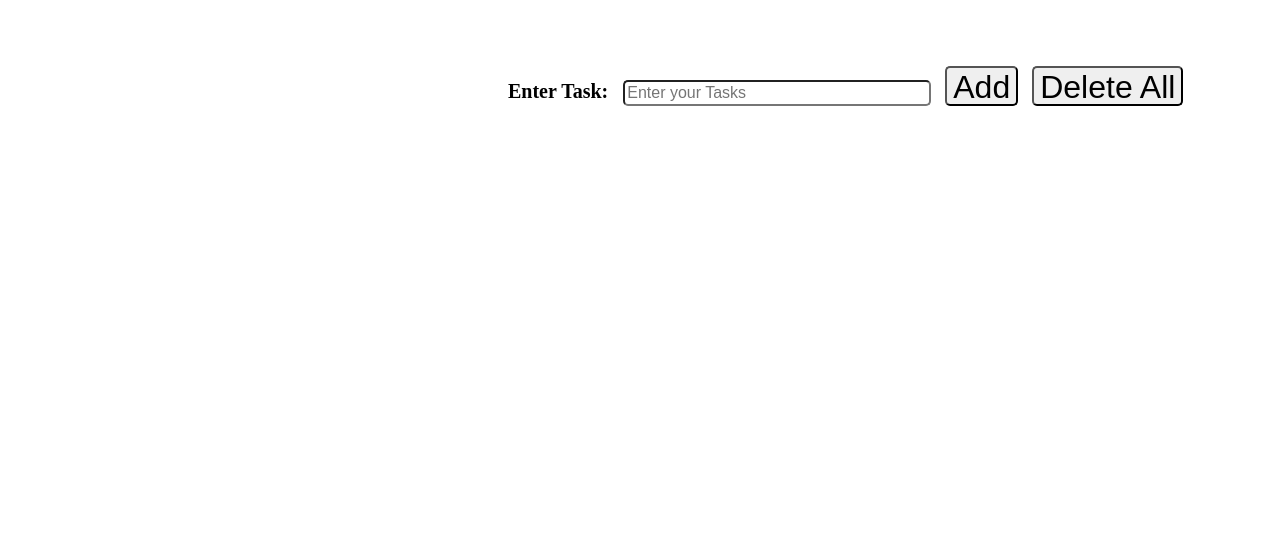
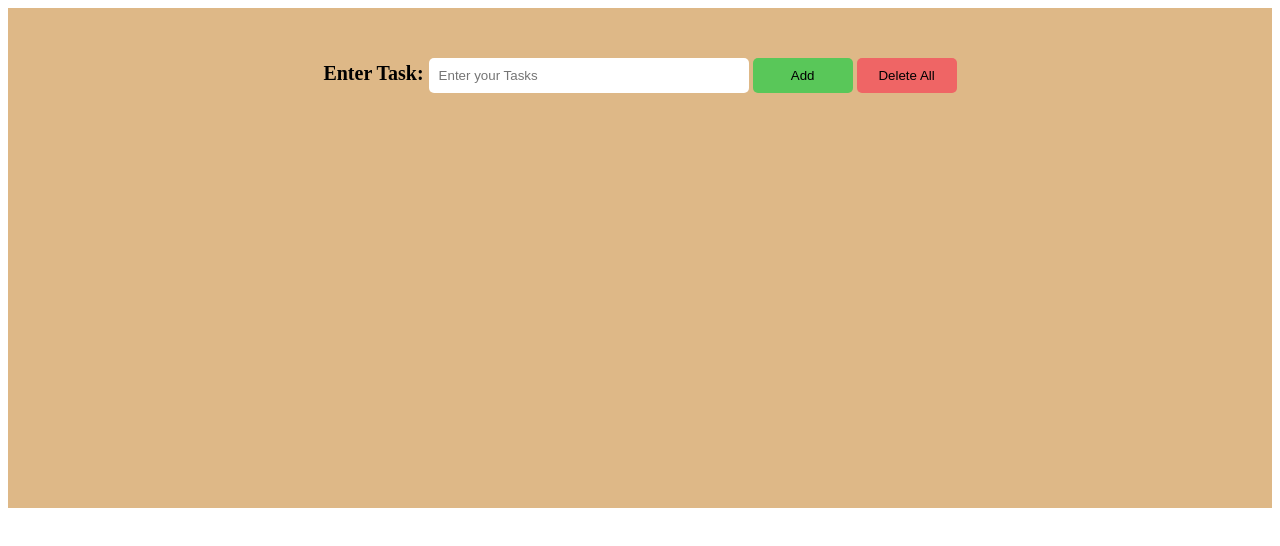
Before and after one commit to anwaar12345/jsjourney, a plain HTML site: page todo.html in a window 1280 px wide. Drawn offline with Linux system fonts and the light colour scheme.

Commit message:
todo done

```diff
--- a/js/todo.js
+++ b/js/todo.js
@@ -58,8 +58,6 @@ function deleteBtn(e){
 }
 
 function edtBtn(e){
-    var item = e.parentNode.firstChild.nodeValue;
-    var prom = prompt('Edit Task',item);
-    console.log(prom)
+    var prom = prompt('Edit Task',e.parentNode.firstChild.nodeValue);
     e.parentNode.firstChild.nodeValue = prom;
 }
--- a/todo.html
+++ b/todo.html
@@ -7,46 +7,53 @@
     <title>Todo</title>
     <style>
         .main{
+            background: burlywood;
+            height: 500px;
             position: relative;
         }
         .in{
-            position: absolute;
+            position: relative;
             top: 50px;
-            left: 500px;
             text-align: center;
-            justify-self: center;
         }
         .in > label{
-            font-weight: bold;
+            font-family: ui-sans-serif;
             font-size: 20px;
+            font-weight: 700;
 
         }
         .in > input {
+            padding: 10px;
             border-radius: 5px;
-            height: 20px;
+            border: none;
             width: 300px;
-            font: 1em sans-serif;
-            margin-left: 10px;
         }
         #add{
+            padding: 10px;
             border-radius: 5px;
-            height: 20px;
-            height: 40px;
-            color: #000;
-            font: 2em sans-serif;
-            margin-left: 10px;
+            border: none;
+            width: 100px;
+            background: #59c759;
+            cursor: pointer;
         }
         #deAll{
+            padding: 10px;
             border-radius: 5px;
-            height: 20px;
-            height: 40px;
+            border: none;
+            width: 100px;
+            background: #ef6565;
             color: #000;
-            font: 2em sans-serif;
-            margin-left: 10px;
+            cursor: pointer;
         }
-        .main .list{
+        .main > #list{
             position: absolute;
-            top: 400px;
+            top: 100px;
+            left: 500px;
+        }
+        li{
+            list-style: none;
+            font-size: 40px;
+            margin: 20px;
         }
     </style>
 </head>
```
